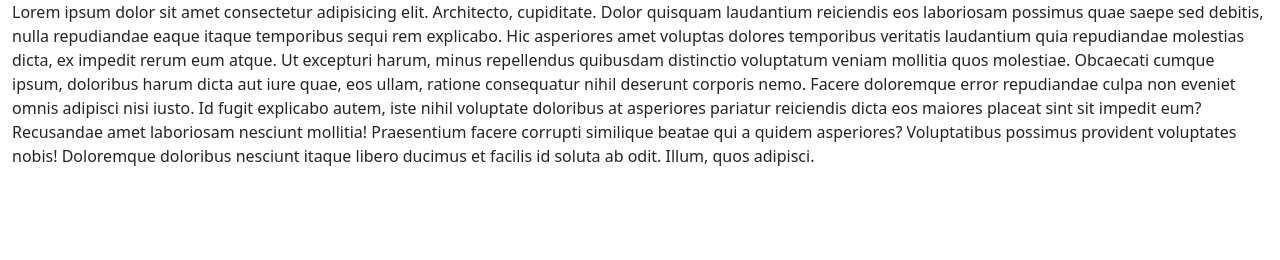
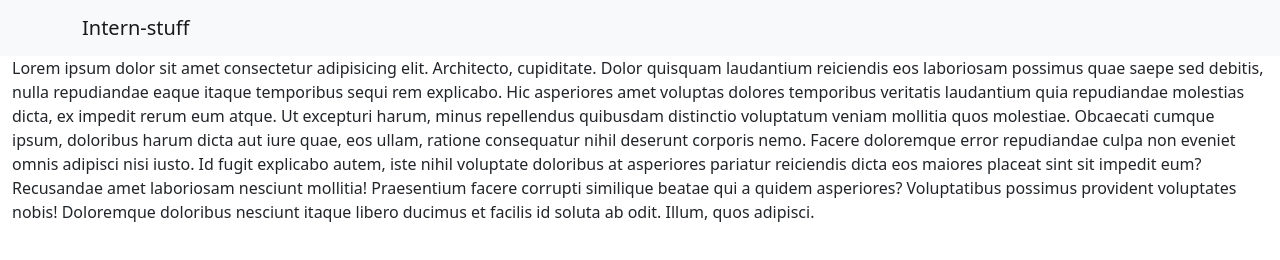
Before and after one commit to austinmula/first-intern-repo, a plain HTML site: page index.html in a window 1280 px wide. Drawn offline with nearby package versions, Linux system fonts and the light colour scheme.

Commit message:
added navbar

```diff
--- a/index.html
+++ b/index.html
@@ -13,6 +13,14 @@
     <link rel="stylesheet" href="styles/style.css" />
   </head>
   <body>
+    <header>
+      <nav class="navbar navbar-expand-lg bg-light">
+        <div class="container-xl">
+          <a class="navbar-brand" href="#">Intern-stuff</a>
+        </div>
+      </nav>
+    </header>
+
     <div class="container-xxl">
       <p>
         Lorem ipsum dolor sit amet consectetur adipisicing elit. Architecto,
```
